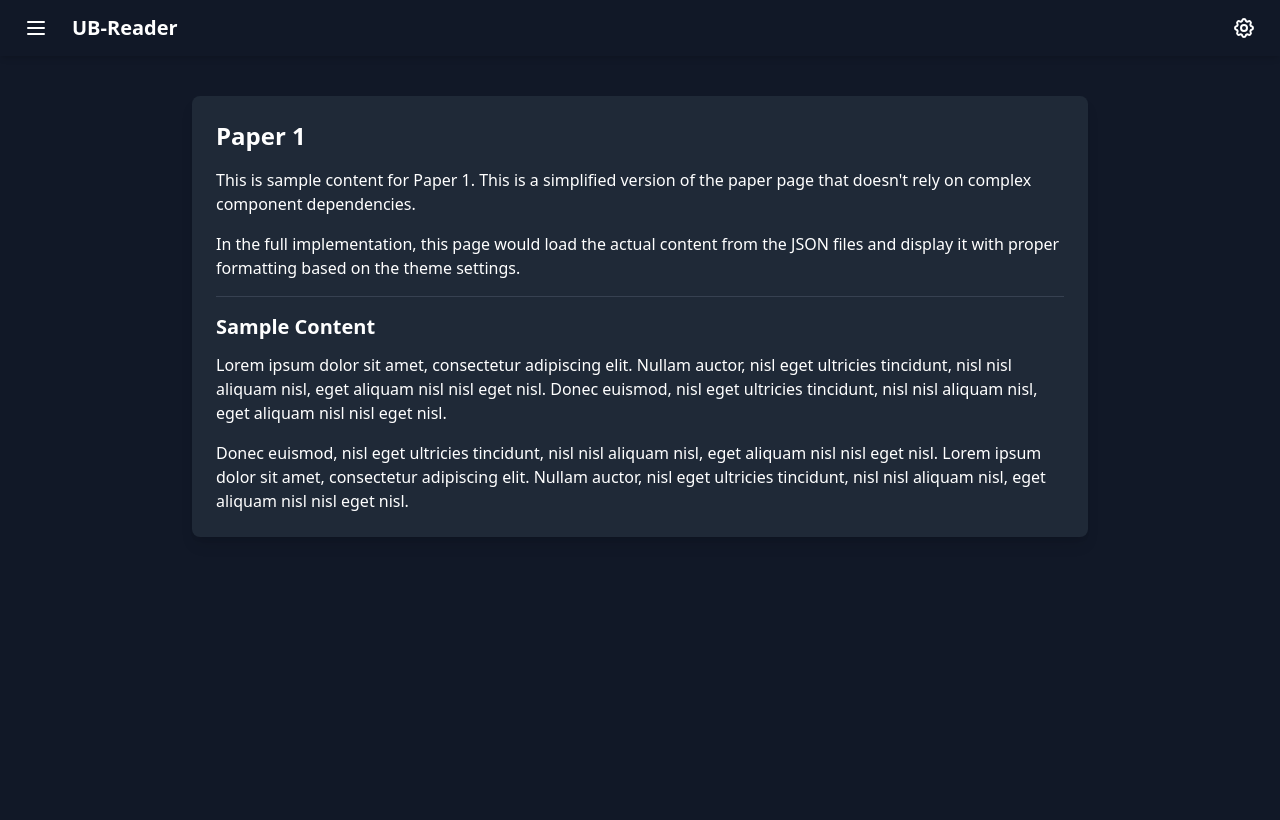
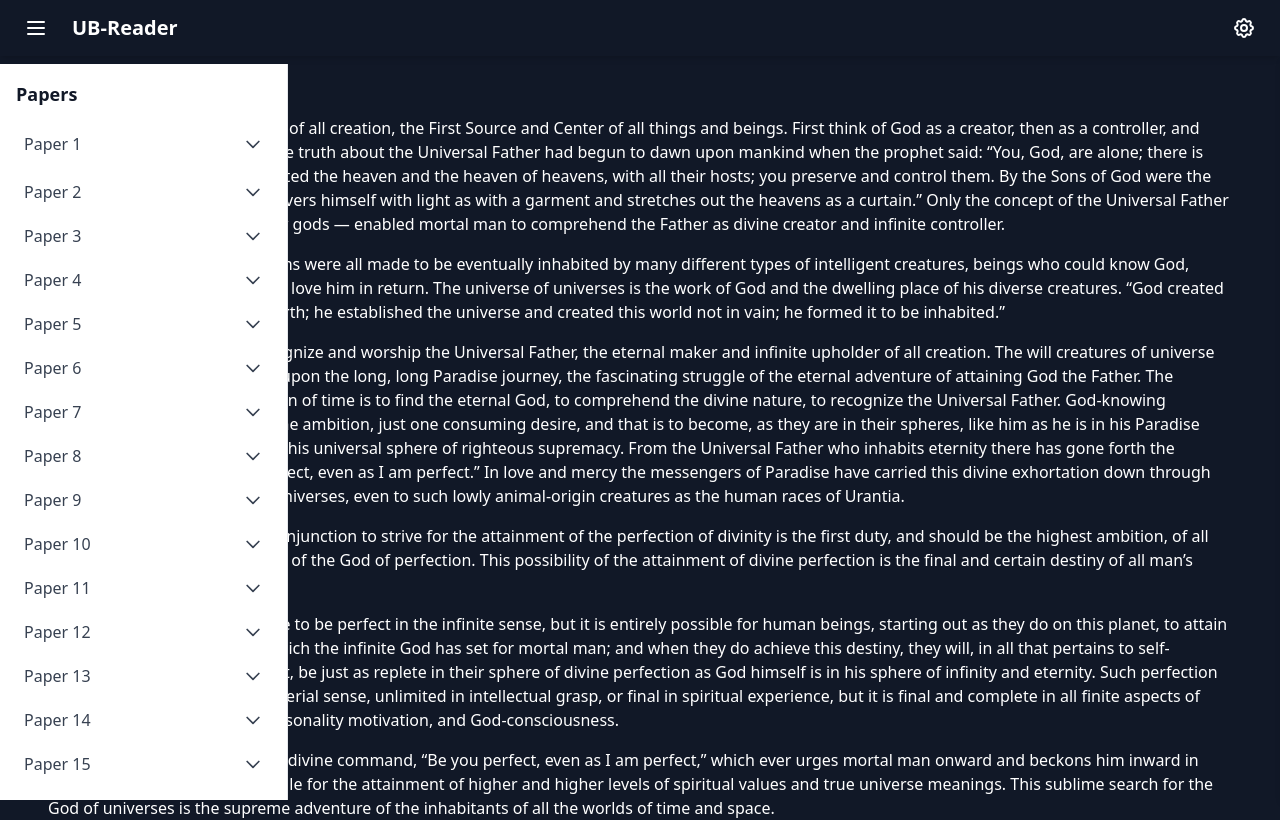
Before and after one commit to emen7/ecosystem, a Next.js app: page /paper/1 in a window 1280 px wide. Shown: the top 820 px of the page. Built offline with nearby package versions, Linux system fonts and the light colour scheme.

Commit message:
paper demo

```diff
--- a/app/paper/[paperNumber]/page.tsx
+++ b/app/paper/[paperNumber]/page.tsx
@@ -1,22 +1,50 @@
 'use client';
 
-// This is a simplified version with minimal dependencies
-import React from 'react';
+import React, { useState, useEffect } from 'react';
 import { useTheme } from '../../contexts/ThemeContext';
+import Link from 'next/link';
+import ReadingArea from '../../components/ReadingArea';
+import SettingsPanel from '../../components/SettingsPanel';
+import Sidebar from '../../components/Sidebar';
 
-// Static version that doesn't require params
 export default function PaperPage({ params }: { params: { paperNumber: string } }) {
-  const paperNumber = params.paperNumber;
   const { theme } = useTheme();
+  const [isSidebarOpen, setIsSidebarOpen] = useState(false);
+  const [isSettingsOpen, setIsSettingsOpen] = useState(false);
+  const [selectedPaper, setSelectedPaper] = useState(`Paper ${params.paperNumber}`);
+  const [selectedSection, setSelectedSection] = useState('');
+
+  // Set the paper based on the route parameter on initial load
+  useEffect(() => {
+    setSelectedPaper(`Paper ${params.paperNumber}`);
+  }, [params.paperNumber]);
+
+  const handleSidebarToggle = () => {
+    setIsSidebarOpen(!isSidebarOpen);
+  };
+
+  const handleSettingsToggle = () => {
+    setIsSettingsOpen(!isSettingsOpen);
+  };
+
+  const handlePaperSelect = (paper: string) => {
+    setSelectedPaper(paper);
+  };
+
+  const handleSectionSelect = (section: string) => {
+    setSelectedSection(section);
+  };
 
   return (
-      <div className="min-h-screen bg-gray-900 text-white p-4">
+    <div className="min-h-screen bg-gray-900 text-white">
+      {/* Header */}
       <header className="fixed top-0 left-0 right-0 z-40 bg-gray-900 text-white shadow-md">
         <div className="container mx-auto flex justify-between items-center h-14 px-4">
           <div className="flex items-center">
             <button
               className="mr-4 p-2 hover:bg-gray-700 rounded-md"
-                aria-label="Toggle menu"
+              aria-label="Toggle sidebar"
+              onClick={handleSidebarToggle}
             >
               <svg
                 xmlns="http://www.w3.org/2000/svg"
@@ -33,12 +61,13 @@ export default function PaperPage({ params }: { params: { paperNumber: string }
                 />
               </svg>
             </button>
-              <h1 className="text-xl font-semibold">UB-Reader</h1>
+            <Link href="/" className="text-xl font-semibold">UB-Reader</Link>
           </div>
           <div className="flex items-center">
             <button
               className="p-2 hover:bg-gray-700 rounded-md ml-2"
               aria-label="Toggle settings"
+              onClick={handleSettingsToggle}
             >
               <svg
                 xmlns="http://www.w3.org/2000/svg"
@@ -65,39 +94,24 @@ export default function PaperPage({ params }: { params: { paperNumber: string }
         </div>
       </header>
 
-        <main className="pt-20 px-4">
-          <div className="max-w-4xl mx-auto">
-            <div className="bg-gray-800 p-6 rounded-lg shadow-lg">
-              <h1 className="text-2xl font-bold mb-4">Paper {paperNumber}</h1>
+      {/* Sidebar for navigation */}
+      <Sidebar
+        isOpen={isSidebarOpen}
+        onClose={handleSidebarToggle}
+        onSelectPaper={handlePaperSelect}
+        onSelectSection={handleSectionSelect}
+      />
 
-              <div className="space-y-4">
-                <p>
-                  This is sample content for Paper {paperNumber}. This is a simplified version
-                  of the paper page that doesn't rely on complex component dependencies.
-                </p>
+      {/* Settings Panel */}
+      <SettingsPanel isOpen={isSettingsOpen} onClose={handleSettingsToggle} />
 
-                <p>
-                  In the full implementation, this page would load the actual content from the
-                  JSON files and display it with proper formatting based on the theme settings.
-                </p>
-
-                <div className="border-t border-gray-700 pt-4 mt-6">
-                  <h2 className="text-xl font-semibold mb-3">Sample Content</h2>
-                  <p className="mb-4">
-                    Lorem ipsum dolor sit amet, consectetur adipiscing elit. Nullam auctor, nisl eget
-                    ultricies tincidunt, nisl nisl aliquam nisl, eget aliquam nisl nisl eget nisl.
-                    Donec euismod, nisl eget ultricies tincidunt, nisl nisl aliquam nisl, eget
-                    aliquam nisl nisl eget nisl.
-                  </p>
-                  <p>
-                    Donec euismod, nisl eget ultricies tincidunt, nisl nisl aliquam nisl, eget
-                    aliquam nisl nisl eget nisl. Lorem ipsum dolor sit amet, consectetur adipiscing
-                    elit. Nullam auctor, nisl eget ultricies tincidunt, nisl nisl aliquam nisl, eget
-                    aliquam nisl nisl eget nisl.
-                  </p>
-                </div>
-              </div>
-            </div>
+      {/* Main Content */}
+      <main className="pt-16 md:ml-0 md:pl-0 lg:ml-0">
+        <div className="min-h-screen">
+          <ReadingArea
+            selectedPaper={selectedPaper}
+            selectedSection={selectedSection}
+          />
         </div>
       </main>
     </div>
```
Also changed, not shown: 1 other file (tests, documents, lock files or other folders). Lines whose indentation alone changed are shown as unchanged.
